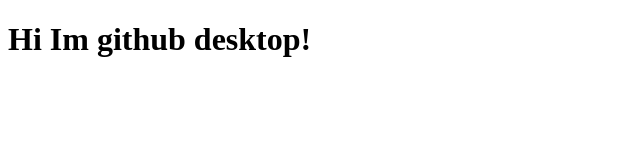
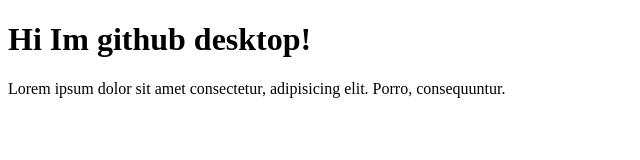
Before and after one commit to ALEVOLDON/github-desktop, a plain HTML site: page index.html in a window 1280 px wide. Shown: the whole page, without its empty margins (0-640 px from the left). Drawn offline with Linux system fonts and the light colour scheme.

Commit message:
added paragraph

```diff
--- a/index.html
+++ b/index.html
@@ -8,5 +8,6 @@
 </head>
 <body>
     <h1>Hi Im github desktop!</h1>
+    <p>Lorem ipsum dolor sit amet consectetur, adipisicing elit. Porro, consequuntur.</p>
 </body>
 </html>
```
